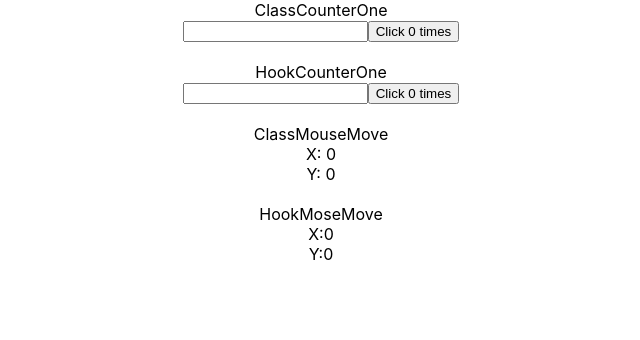
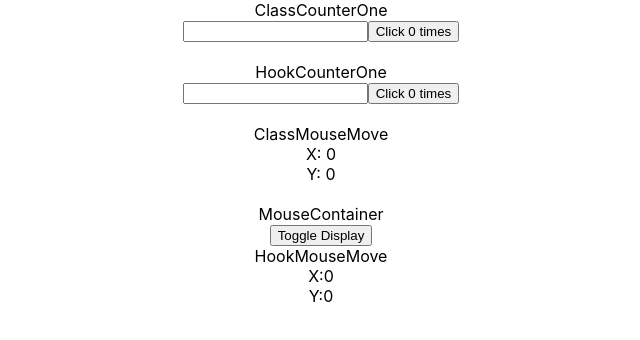
Before and after one commit to rishabhjaiswal155/React-Effect-Hook, a React (Create React App) app: page / in a window 1280 px wide. Shown: the top 340 px of the page, without its empty margins (319-959 px from the left). Built offline with nearby package versions, Linux system fonts and the light colour scheme.

Commit message:
UseEffect with cleanup(unmounting)

```diff
--- a/src/App.js
+++ b/src/App.js
@@ -1,9 +1,10 @@
-import logo from './logo.svg';
 import './App.css';
 import ClassCounterOne from './components/ClassCounterOne';
 import HookCounterOne from './components/HookCounterOne';
 import ClassMouseMove from './components/ClassMouseMove';
-import HookMoseMove from './components/HookMoseMove';
+import HookMouseMove from './components/HookMouseMove';
+import MouseContainer from './components/MouseContainer';
+
 
 function App() {
   return (
@@ -11,7 +12,8 @@ function App() {
       <ClassCounterOne/><br/>
       <HookCounterOne/><br/>
       <ClassMouseMove/><br/>
-      <HookMoseMove/>
+      {/* <HookMouseMove/> */}
+      <MouseContainer/>
     </div>
   );
 }
--- a/src/components/ClassMouseMove.js
+++ b/src/components/ClassMouseMove.js
@@ -17,6 +17,10 @@ class ClassMouseMove extends Component {
     componentDidMount(){
         window.addEventListener('mousemove',this.logMousePosition)
     }
+
+    componentWillUnmount(){
+        window.removeEventListener('mousemove',this.logMousePosition)
+    }
   render() {
     return (
       <div>ClassMouseMove<br/>
--- a/src/components/HookMoseMove.js
+++ b/src/components/HookMouseMove.js
@@ -1,6 +1,6 @@
 import React, {useState,useEffect} from 'react'
 
-function HookMoseMove() {
+function HookMouseMove() {
     const [x,setX]=useState(0)
     const [y,setY]=useState(0)
     const logMousePosition=e=>{
@@ -12,13 +12,18 @@ function HookMoseMove() {
     useEffect(()=>{
         console.log('updating useEffect')
         window.addEventListener('mousemove',logMousePosition)
+
+        return ()=>{
+          console.log('Component unmounting')
+          window.removeEventListener('mousemove',logMousePosition)
+        }
         },[])
   return (
-    <div>HookMoseMove<br/>
+    <div>HookMouseMove<br/>
     X:{x}<br/>
     Y:{y}
     </div>
   )
 }
 
-export default HookMoseMove
+export default HookMouseMove
--- /dev/null
+++ b/src/components/MouseContainer.js
@@ -0,0 +1,13 @@
+import React,{useState,useEffect} from 'react'
+import HookMouseMove from './HookMouseMove'
+function MouseContainer() {
+    const [display,setDisplay]=useState(true)
+  return (
+    <div>MouseContainer<br/>
+    <button onClick={()=>setDisplay(!display)}>Toggle Display</button>
+    {display && <HookMouseMove/>}
+    </div>
+  )
+}
+
+export default MouseContainer
```
